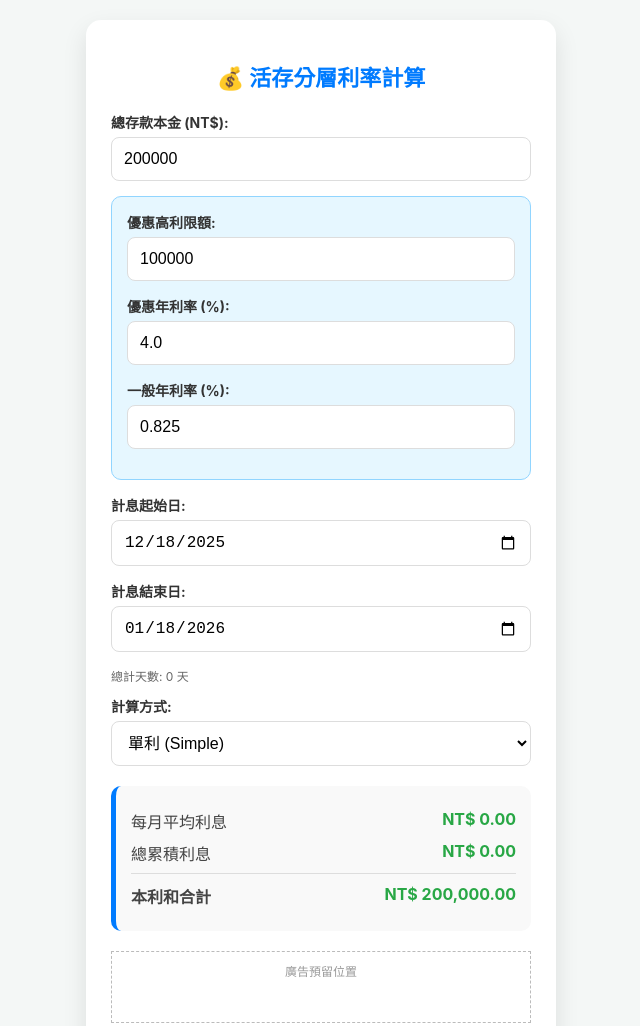
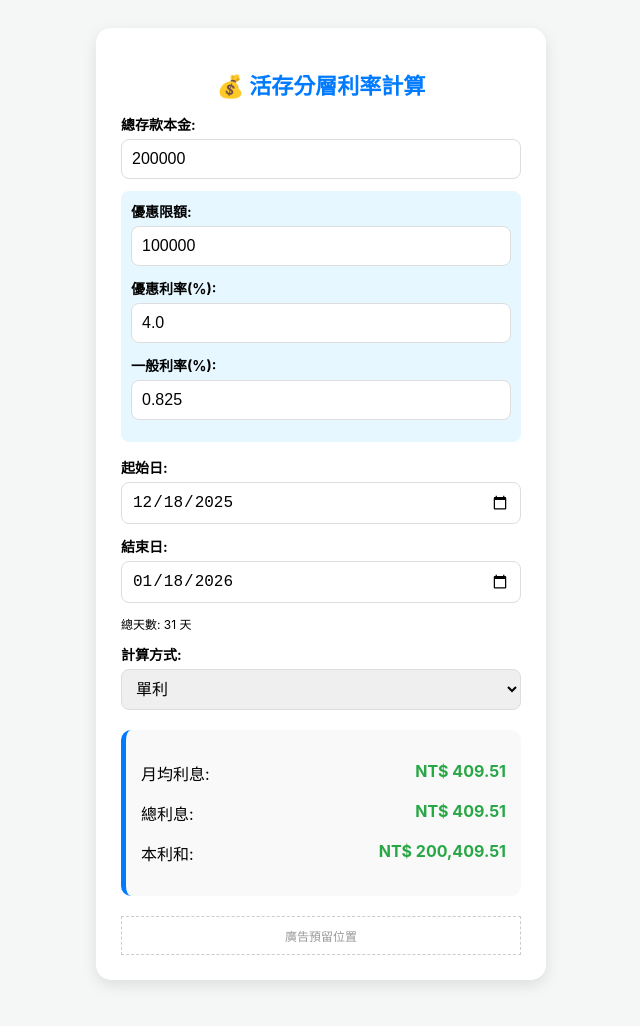
Before and after one commit to asftom87-eng/nterest-calculator-pwa, a plain HTML site: page index.html in a window 1280 px wide. Shown: the top 1026 px of the page, without its empty margins (319-959 px from the left). Drawn offline with Linux system fonts and the light colour scheme.

Commit message:
Add files via upload

```diff
--- a/index.html
+++ b/index.html
@@ -7,79 +7,44 @@
     <link rel="manifest" href="manifest.json">
     <meta name="theme-color" content="#007bff">
     <style>
-        body { font-family: -apple-system, BlinkMacSystemFont, "Segoe UI", Roboto, sans-serif; background-color: #f4f7f6; display: flex; justify-content: center; padding: 20px; margin: 0; }
-        .calculator-container { background-color: #ffffff; padding: 25px; border-radius: 15px; box-shadow: 0 10px 25px rgba(0,0,0,0.1); width: 100%; max-width: 420px; }
-        h1 { text-align: center; color: #007bff; font-size: 22px; margin-bottom: 20px; }
-        .input-group { margin-bottom: 15px; }
-        label { display: block; margin-bottom: 5px; font-weight: bold; color: #333; font-size: 14px; }
-        input, select { width: 100%; padding: 12px; border: 1px solid #ddd; border-radius: 8px; box-sizing: border-box; font-size: 16px; background: #fff; }
-        .rate-box { background-color: #e6f7ff; padding: 15px; border-radius: 10px; border: 1px solid #91d5ff; margin: 15px 0; }
+        body { font-family: -apple-system, sans-serif; background: #f4f7f6; display: flex; justify-content: center; padding: 20px; }
+        .calculator-container { background: white; padding: 25px; border-radius: 15px; box-shadow: 0 5px 15px rgba(0,0,0,0.1); width: 100%; max-width: 400px; }
+        h1 { color: #007bff; text-align: center; font-size: 22px; }
+        .input-group { margin-bottom: 12px; }
+        label { display: block; font-weight: bold; margin-bottom: 5px; font-size: 14px; }
+        input, select { width: 100%; padding: 10px; border: 1px solid #ddd; border-radius: 8px; box-sizing: border-box; font-size: 16px; }
         .result-area { margin-top: 20px; padding: 15px; background: #f9f9f9; border-radius: 10px; border-left: 5px solid #007bff; }
-        .result-area p { margin: 8px 0; font-size: 16px; color: #444; }
-        span.value { font-weight: bold; color: #28a745; float: right; }
-        .ad-space { margin-top: 20px; padding: 10px; border: 1px dashed #bbb; text-align: center; color: #999; font-size: 12px; min-height: 50px; }
+        .val { font-weight: bold; color: #28a745; float: right; }
+        .ad-box { margin-top: 20px; padding: 10px; border: 1px dashed #ccc; text-align: center; color: #999; font-size: 12px; }
     </style>
 </head>
 <body>
-
 <div class="calculator-container">
     <h1>💰 活存分層利率計算</h1>
-
-    <div class="input-group">
-        <label>總存款本金 (NT$):</label>
-        <input type="number" id="principal" value="200000" oninput="calculate()">
+    <div class="input-group"><label>總存款本金:</label><input type="number" id="p" value="200000" oninput="clc()"></div>
+    <div style="background:#e6f7ff; padding:10px; border-radius:8px; margin-bottom:15px;">
+        <div class="input-group"><label>優惠限額:</label><input type="number" id="l" value="100000" oninput="clc()"></div>
+        <div class="input-group"><label>優惠利率(%):</label><input type="number" id="r1" value="4.0" step="0.1" oninput="clc()"></div>
+        <div class="input-group"><label>一般利率(%):</label><input type="number" id="r2" value="0.825" step="0.01" oninput="clc()"></div>
     </div>
-
-    <div class="rate-box">
-        <div class="input-group">
-            <label>優惠高利限額:</label>
-            <input type="number" id="limit" value="100000" oninput="calculate()">
-        </div>
-        <div class="input-group">
-            <label>優惠年利率 (%):</label>
-            <input type="number" id="prefRate" value="4.0" step="0.1" oninput="calculate()">
-        </div>
-        <div class="input-group">
-            <label>一般年利率 (%):</label>
-            <input type="number" id="genRate" value="0.825" step="0.001" oninput="calculate()">
-        </div>
-    </div>
-
-    <div class="input-group">
-        <label>計息起始日:</label>
-        <input type="date" id="startDate" onchange="calculate()">
-    </div>
-    <div class="input-group">
-        <label>計息結束日:</label>
-        <input type="date" id="endDate" onchange="calculate()">
-    </div>
-    <p style="font-size: 12px; color: #666;">總計天數: <span id="dayCount">0</span> 天</p>
-
+    <div class="input-group"><label>起始日:</label><input type="date" id="sd" onchange="clc()"></div>
+    <div class="input-group"><label>結束日:</label><input type="date" id="ed" onchange="clc()"></div>
+    <p style="font-size:12px;">總天數: <span id="days">0</span> 天</p>
     <div class="input-group">
         <label>計算方式:</label>
-        <select id="compType" onchange="calculate()">
-            <option value="simple">單利 (Simple)</option>
-            <option value="compound">複利 (每月21日結算)</option>
-        </select>
+        <select id="t" onchange="clc()"><option value="s">單利</option><option value="c">複利(21日)</option></select>
     </div>
-
     <div class="result-area">
-        <p>每月平均利息 <span id="resMonthly" class="value">NT$ 0.00</span></p>
-        <p>總累積利息 <span id="resTotal" class="value">NT$ 0.00</span></p>
-        <p style="border-top: 1px solid #ddd; padding-top: 10px; font-weight: bold;">
-            本利和合計 <span id="resFuture" class="value">NT$ 0.00</span>
-        </p>
+        <p>月均利息: <span id="resM" class="val">NT$ 0.00</span></p>
+        <p>總利息: <span id="resT" class="val">NT$ 0.00</span></p>
+        <p>本利和: <span id="resF" class="val">NT$ 0.00</span></p>
     </div>
-
-    <div class="ad-space">廣告預留位置</div>
+    <div class="ad-box">廣告預留位置</div>
 </div>
-
 <script src="script.js"></script>
 <script>
     if ('serviceWorker' in navigator) {
-        window.addEventListener('load', () => {
-            navigator.serviceWorker.register('service-worker.js').catch(err => console.log("PWA error:", err));
-        });
+        navigator.serviceWorker.register('service-worker.js?v=20').then(() => console.log('v20 registered'));
     }
 </script>
 </body>
--- a/script.js
+++ b/script.js
@@ -1,77 +1,63 @@
-function calculate() {
-    // 1. 取得數值
-    const principal = parseFloat(document.getElementById('principal').value) || 0;
-    const limit = parseFloat(document.getElementById('limit').value) || 0;
-    const prefRate = parseFloat(document.getElementById('prefRate').value) || 0;
-    const genRate = parseFloat(document.getElementById('genRate').value) || 0;
-    const type = document.getElementById('compType').value;
+function clc() {
+    const p = parseFloat(document.getElementById('p').value) || 0;
+    const l = parseFloat(document.getElementById('l').value) || 0;
+    const r1 = parseFloat(document.getElementById('r1').value) || 0;
+    const r2 = parseFloat(document.getElementById('r2').value) || 0;
+    const type = document.getElementById('t').value;
+    const sd = document.getElementById('sd').value;
+    const ed = document.getElementById('ed').value;
 
-    const sDateVal = document.getElementById('startDate').value;
-    const eDateVal = document.getElementById('endDate').value;
+    if (!sd || !ed) return;
+    const start = new Date(sd);
+    const end = new Date(ed);
+    const d = Math.round((end - start) / 86400000);
+    document.getElementById('days').innerText = d > 0 ? d : 0;
+    if (d <= 0) { show(0, 0, p); return; }
 
-    if (!sDateVal || !eDateVal) return;
+    const ph = Math.min(p, l);
+    const pg = Math.max(0, p - l);
+    let ih = 0, ig = 0;
 
-    const start = new Date(sDateVal);
-    const end = new Date(eDateVal);
-    const days = Math.round((end - start) / (1000 * 60000 * 60 * 24));
-
-    document.getElementById('dayCount').textContent = days > 0 ? days : 0;
-
-    if (days <= 0 || principal <= 0) {
-        show(0, 0, principal);
-        return;
+    if (type === 's') {
+        ih = ph * (r1 / 100) * (d / 365.25);
+        ig = pg * (r2 / 100) * (d / 365.25);
+    } else {
+        ih = cmp(ph, r1 / 100, start, end);
+        ig = cmp(pg, r2 / 100, start, end);
     }
 
-    // 2. 分層
-    const pHigh = Math.min(principal, limit);
-    const pGen = Math.max(0, principal - limit);
-    let iHigh = 0, iGen = 0;
-
-    // 3. 計算
-    if (type === 'simple') {
-        iHigh = pHigh * (prefRate / 100) * (days / 365.25);
-        iGen = pGen * (genRate / 100) * (days / 365.25);
-    } else {
-        iHigh = calcComp(pHigh, prefRate / 100, start, end);
-        iGen = calcComp(pGen, genRate / 100, start, end);
-    }
-
-    const totalI = iHigh + iGen;
-    // 如果小於32天(約一個月)，月息直接等於總息，避免使用者困惑
-    const monthlyI = (days < 32) ? totalI : (totalI / (days / 30.4375));
-
-    show(monthlyI, totalI, principal + totalI);
+    const total = ih + ig;
+    const mon = (d < 32) ? total : (total / (d / 30.44));
+    show(mon, total, p + total);
 }
 
-function calcComp(p, r, start, end) {
-    let curP = p, totalI = 0, curS = new Date(start.getTime());
-    while (curS < end) {
-        let n21 = new Date(curS.getFullYear(), curS.getMonth(), 21);
-        if (curS.getDate() >= 21) n21.setMonth(n21.getMonth() + 1);
-        let pEnd = (end < n21) ? end : n21;
-        let d = Math.round((pEnd - curS) / (1000 * 3600 * 24));
-        if (d <= 0) break;
-        let i = curP * r * (d / 365.25);
-        totalI += i;
-        if (pEnd.getDate() === 21) curP += i; // 只有在21號當天才把利息加入本金
-        curS = pEnd;
+function cmp(p, r, s, e) {
+    let cp = p, ti = 0, cs = new Date(s.getTime());
+    while (cs < e) {
+        let n = new Date(cs.getFullYear(), cs.getMonth(), 21);
+        if (cs.getDate() >= 21) n.setMonth(n.getMonth() + 1);
+        let pe = (e < n) ? e : n;
+        let days = Math.round((pe - cs) / 86400000);
+        if (days <= 0) break;
+        let i = cp * r * (days / 365.25);
+        ti += i;
+        if (pe.getDate() === 21) cp += i;
+        cs = pe;
     }
-    return totalI;
+    return ti;
 }
 
 function show(m, t, f) {
-    const fms = (v) => "NT$ " + v.toLocaleString(undefined, {minimumFractionDigits: 2, maximumFractionDigits: 2});
-    document.getElementById('resMonthly').textContent = fms(m);
-    document.getElementById('resTotal').textContent = fms(t);
-    document.getElementById('resFuture').textContent = fms(f);
+    const fms = (v) => "NT$ " + v.toLocaleString(undefined, {minimumFractionDigits:2, maximumFractionDigits:2});
+    document.getElementById('resM').innerText = fms(m);
+    document.getElementById('resT').innerText = fms(t);
+    document.getElementById('resF').innerText = fms(f);
 }
 
-// 預設日期設定
 document.addEventListener('DOMContentLoaded', () => {
-    const today = new Date();
-    document.getElementById('startDate').value = today.toISOString().slice(0, 10);
-    const next = new Date();
-    next.setMonth(next.getMonth() + 1);
-    document.getElementById('endDate').value = next.toISOString().slice(0, 10);
-    calculate();
+    const n = new Date();
+    document.getElementById('sd').value = n.toISOString().slice(0, 10);
+    n.setMonth(n.getMonth() + 1);
+    document.getElementById('ed').value = n.toISOString().slice(0, 10);
+    clc();
 });
```
Also changed, not shown: service-worker.js (+5 -27 lines).
